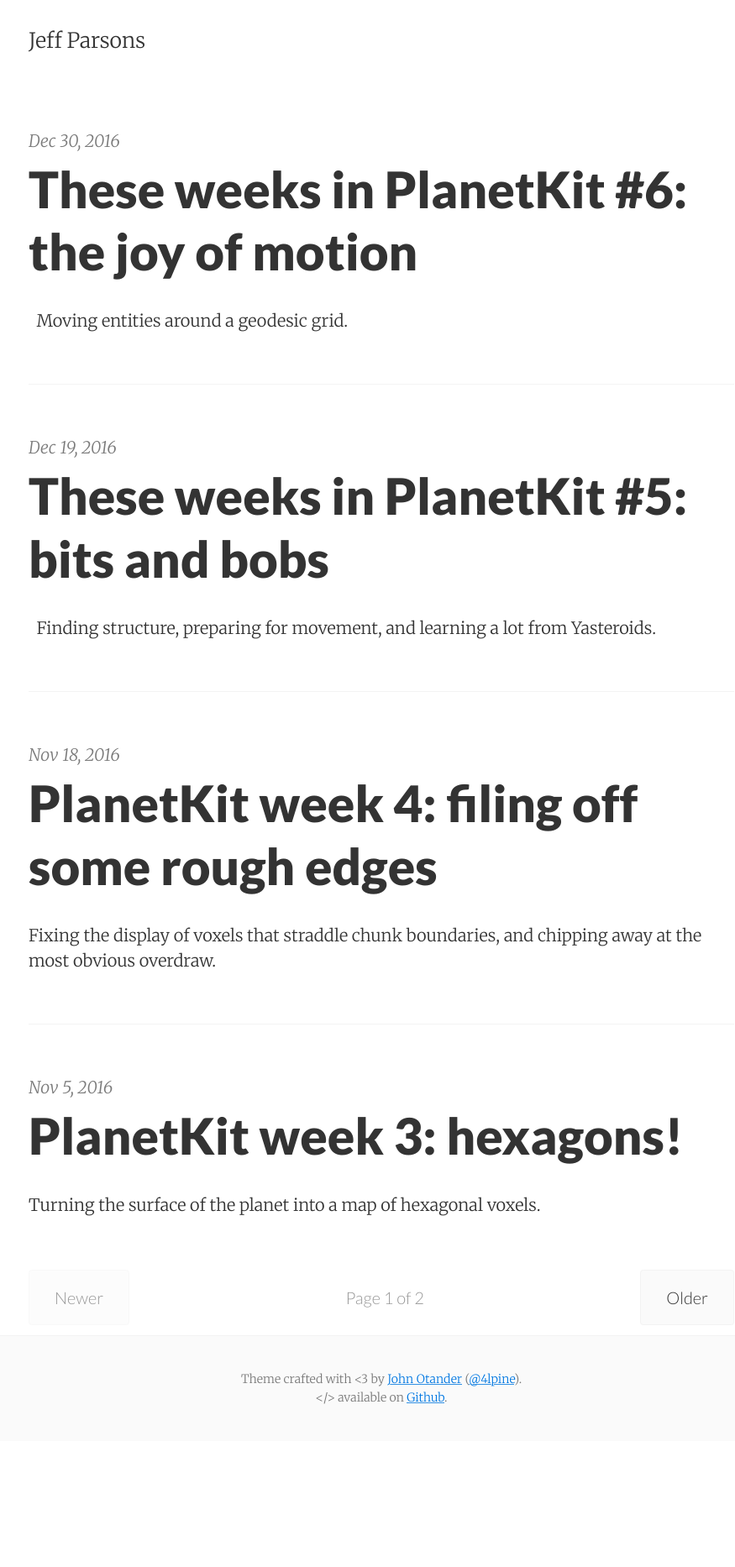
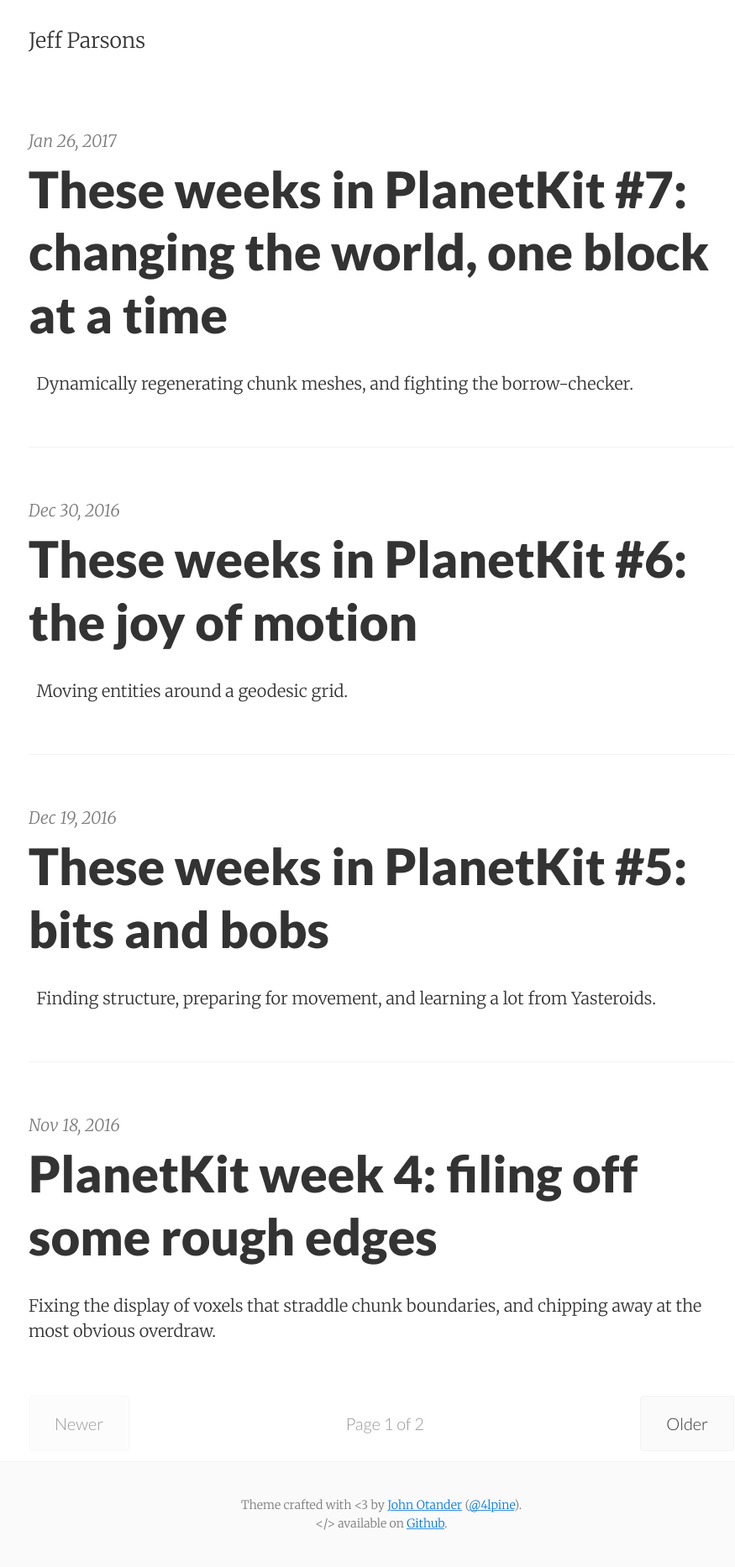
Before and after one commit to jeffparsons/jeffparsons.github.io, a Jekyll site: the page built from index.html, in a window 1280 px wide. Shown: the whole page at 84% size, without its empty margins (186-1061 px from the left). Built offline with Jekyll 4.4.1, drawn with Linux system fonts in a browser that asks for light colours; the list of posts is cut into pages by our own code; before the commit the page ends 1716 px from its top, so only the background shows below that; part of the change alters nothing that is shown.

Commit message:
Finish editing mining post

```diff
--- a/_posts/2017-01-26-mining.md
+++ b/_posts/2017-01-26-mining.md
@@ -4,7 +4,7 @@ title:      "These weeks in PlanetKit #7: changing the world, one block at a tim
 date:       2017-01-26
 summary:    Dynamically regenerating chunk meshes, and fighting the borrow-checker.
 tags:       rust planetkit geodesic
-published:  false
+published:  true
 ---
 
 PlanetKit is a project aimed at creating a toolkit for making interactive virtual worlds. I'm writing it in the Rust programming language, which I'm finding delightful to work with, and a great fit for the task.
@@ -65,99 +65,45 @@ Then any system that wants can create new proto-meshes, and in each frame on the
 
 My initial pass on this is a very simple system that's been able to re-use much of the work I already did to handle movement. It lets you removing dirt blocks in front of you. Neato! This was trivial to get up and running with a couple of minutes of copy, paste, hack.
 
-But this alone doesn't let you see the changes you've made. So I needed to start regenerating chunk meshes when the chunk contents changes. That's pretty easy in theory, except that this now also requires me to copy updates to chunks into their neighbouring chunks whenever the first chunk is the source of truth for the cells along the edge with said neighbor. Otherwise we'll just update one chunk mesh when we remove a block on an edge between chunks and it'll only look like half of it goes away. (I go into some detail about sharing of cells along chunk boundaries in a [previous post]({% post_url 2016-11-18-fix-cracks %}).)
+But this alone doesn't let you see the changes you've made. So I needed to start regenerating chunk meshes when the chunk contents changes. That's pretty easy in theory, except that this now also requires me to copy updates to chunks into their neighbouring chunks whenever the first chunk is the source of truth for the cells along the edge with said neighbor. (Phew--that's a mouthful!) Otherwise we'll just update _one_ of the chunk meshes when we remove a block on an edge between chunks and it'll only look like half of it goes away. (I go into some detail about sharing of cells along chunk boundaries in a [previous post]({% post_url 2016-11-18-fix-cracks %}).)
 
 So I made all chunks build a list of their neighbor chunk locations when created, and used that to update dirty chunks.
 
 And that's when I ran into borrow checker woes. Which surprised me, because things have actually been pretty cruisy between me and the compiler up until now. Usually whenever we fight, I pretty quickly concede that Rust is just pointing out to me that what I'm trying to achieve is actually wrong, and I need to amend my wicked ways.
 
-TODO: clean up from here
-
-Borrowing parts of a chunk to find what other chunks you should be mutating in the same array, and then copying data between them, means complications. And especially so given that I couldn't just fall back to using `RefCell`s, because this is all happening in a struct that implements `Component` (https://slide-rs.github.io/specs/specs/trait.Component.html)... oh my, did you misread the docs? Maybe you could have just used `RefCell`s.
-
-I'm not going to try to hide my warts. Here's the function as it currently stands on `master`:
-
-// TODO: this is a bit much; probably don't actually include it in full.
+But I think in this case what I was trying to achieve is pretty reasonable. Part of `Globe` looks like this:
 
 {% highlight rust %}
-fn maybe_copy_authoritative_cells(&mut self, target_chunk_origin: CellPos) {
-    let target_chunk_index = match self.index_of_chunk_at(target_chunk_origin) {
-        None => {
-            // No worries; the chunk isn't loaded. Do nothing.
-            return;
-        },
-        Some(target_chunk_index) => target_chunk_index,
-    };
-
-    // BEWARE: MULTIPLE HACKS BELOW to get around borrowck. There has to be
-    // a better way around this!
-
-    // Temporarily remove the target chunk from the globe,
-    // so that we can simultaneously write to it and read from
-    // a bunch of other chunks.
-    //
-    // TODO: at very least avoid this most of the time by doing a read-only pass over
-    // all neighbours and bailing out if we're completely up-to-date.
-    let mut target_chunk = self.chunks.swap_remove(target_chunk_index);
-
-    // Temporarily remove list of neighbours from target chunk
-    // so that we can simultaneously read from it and update
-    // the chunk's data.
-    let mut neighbors = Vec::<super::chunk::Neighbor>::new();
-    use std::mem::swap;
-    swap(&mut neighbors, &mut target_chunk.authoritative_neighbors);
-
-    // For each of this chunk's neighbors, see if we have up-to-date
-    // copies of the data we share with that neighbor. Otherwise,
-    // copy it over.
-    for neighbor in &mut neighbors {
-        let source_chunk_index = match self.index_of_chunk_at(neighbor.origin) {
-            None => {
-                // No worries; the chunk isn't loaded. Do nothing.
-                continue;
-            },
-            Some(source_chunk_index) => source_chunk_index,
-        };
-
-        let source_chunk = &self.chunks[source_chunk_index];
-        if neighbor.last_known_version == source_chunk.version {
-            // We're already up-to-date with this neighbor's data; skip.
-            continue;
-        }
-
-        // Copy over each cell, one by one.
-        for target_cell_pos in &neighbor.shared_cells {
-            let source_cell_pos = pos_in_owning_root(*target_cell_pos, self.spec.root_resolution);
-            let source_cell =
-                *source_chunk.cell(source_cell_pos);
-            let target_cell =
-                target_chunk.cell_mut(*target_cell_pos);
-            // Copy source -> target.
-            *target_cell = source_cell;
-        }
-
-        // We're now up-to-date with the neighbor.
-        neighbor.last_known_version = source_chunk.version;
-
-        // If we got this far, then it means we needed to update something.
-        // So mark this chunk as having its view out-of-date.
-        //
-        // TODO: this all lacks subtlety; we only actually need to update the
-        // destination chunk's data if the dirty cell was on the edge of
-        // the chunk. This needs some thought on a good interface for mutating
-        // chunks that doesn't allow oopsing this...
-        target_chunk.mark_view_as_dirty();
-    }
-
-    // Put the list of neighbors back into the chunk.
-    swap(&mut neighbors, &mut target_chunk.authoritative_neighbors);
-
-    // Put the target chunk back into the world!
-    self.chunks.push(target_chunk);
+pub struct Globe {
+    // ...
+    chunks: Vec<Chunk>,
+    // ...
 }
 {% endhighlight %}
 
-Note in particular: Temporarily removing the target chunk from the globe, so that we can simultaneously write to it and read from a bunch of other chunks via the chunks vector, and then putting it back into that vector at the end...
+And part of `Chunk` looks like this...
+
+{% highlight rust %}
+pub struct Chunk {
+    // ...
+    pub origin: CellPos,
+    pub cells: Vec<Cell>,
+    pub chunk_resolution: [IntCoord; 3],
+    pub authoritative_neighbors: Vec<Neighbor>,
+    // ...
+}
+{% endhighlight %}
+
+And for each chunk, I want to use its `authoritative_neighbors` to find all the other relevant chunks in the same collection that we need to copy cells from. And that means that I'm trying to borrow
+
+- multiple elements of the `Vec<Chunk>`, one mutably and _N_ immutably
+- parts of the mutably borrowed `Chunk` twice:
+    - once to iterate mutably over its `authoritative_neighbors` (mutably so I can mark `Neighbor`s as being up-to-date)
+    - once so I can call a function on it -- thereby defeating the compiler's knowledge of disjoint struct fields.
+
+The next problem comes from `Globe` needing to be a specs [`Component`](https://slide-rs.github.io/specs/specs/trait.Component.html), which implies `Send`. So I can't fall back to using `RefCell`s to get interior mutability checked at runtime.
+
+Here's what I ended up doing. Look away if you're squeamish. First I temporarily remove the target chunk from the globe, so that we can simultaneously write to it and read from a bunch of other chunks via the chunks vector, and then I put it back into that vector at the end...
 
 {% highlight rust %}
 let mut target_chunk = self.chunks.swap_remove(target_chunk_index);
@@ -167,7 +113,7 @@ let mut target_chunk = self.chunks.swap_remove(target_chunk_index);
 self.chunks.push(target_chunk);
 {% endhighlight %}
 
-And then between those, because I want to be able to mutate the chunk through its own functions while also iterating over a list of its neighbours, temporarily remove the list of neighbours from the struct and put it back at the end:
+And then _between_ those, because I want to be able to mutate the chunk through its own functions while also iterating over a list of its neighbours, temporarily remove the list of neighbours from the `Chunk` and put it back at the end:
 
 {% highlight rust %}
 let mut neighbors = Vec::<super::chunk::Neighbor>::new();
@@ -179,18 +125,21 @@ swap(&mut neighbors, &mut target_chunk.authoritative_neighbors);
 swap(&mut neighbors, &mut target_chunk.authoritative_neighbors);
 {% endhighlight %}
 
-Yuck!
+Et voilà, it works!
 
-Ok, TODO: check out the `RefCell` approach.
+<video src="/videos/mining-low.mp4" autoplay loop>
+    Sorry, your browser doesn't support embedded videos, but don't worry, you can <a href="/videos/mining-low.mp4">download it</a> and watch it with your favorite video player!
+</video>
 
-What I really want, is to be able to avoid redundant index operations by doing something like https://github.com/golddranks/multi_mut provides, once the dust settles on all that undefined behaviour debate.
+Long story short, I'm doing a bunch of moving values in and out of structs, because I couldn't figure out a better way to prove to the borrow checker that my intended access pattern is actually safe. Yuck!
+
+This _works_, and so I'm going to move on for now. But what I really want is something like [multi_mut](https://github.com/golddranks/multi_mut) provides, once the dust settles on all that undefined behaviour.
 
 
 ## What's next?
 
-TODO:
+I'm going to take a brief detour from building shiny new fun stuff to clean up the code organisation. I wrote up a [super-brief proto-roadmap](https://github.com/jeffparsons/planetkit/issues/4#issuecomment-275894416) in response to a GitHub issue. (Check out the rest of the thread to see some cool stuff that _tedsta_ is doing!) Doing so reminded me that I really need to get around to turning this into a proper library, so that it's easier to build new components and systems on top of PlanetKit to build a game, rather than needing to fork it for even the most basic applications.
 
-- adding more types
-
+And, as promised at the start of this post, I'll try to get some more interesting terrain up and running.
 
 As always, the source for everything I'm talking about here is up in the [_planetkit_ repository on GitHub](https://github.com/jeffparsons/planetkit).
```
